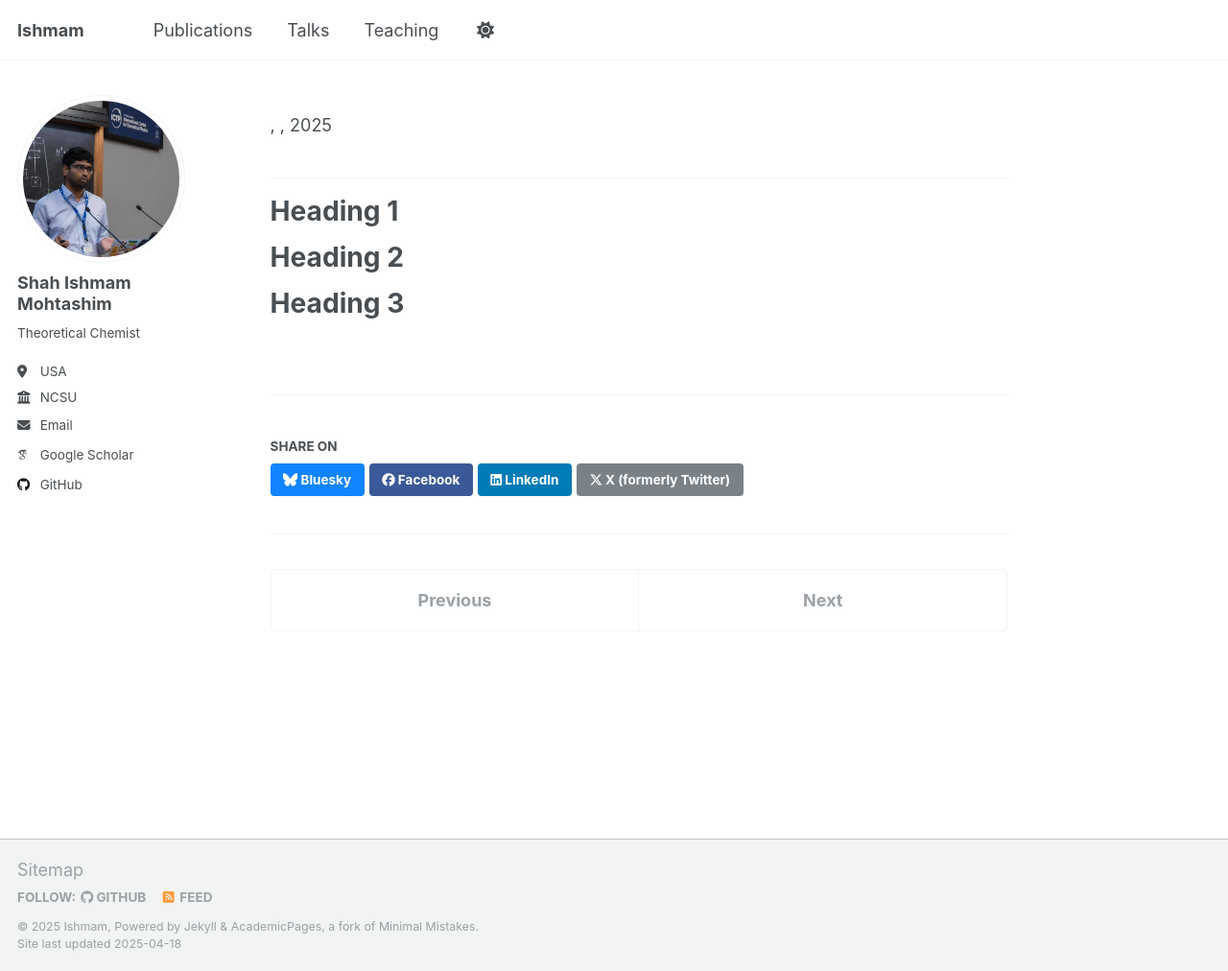
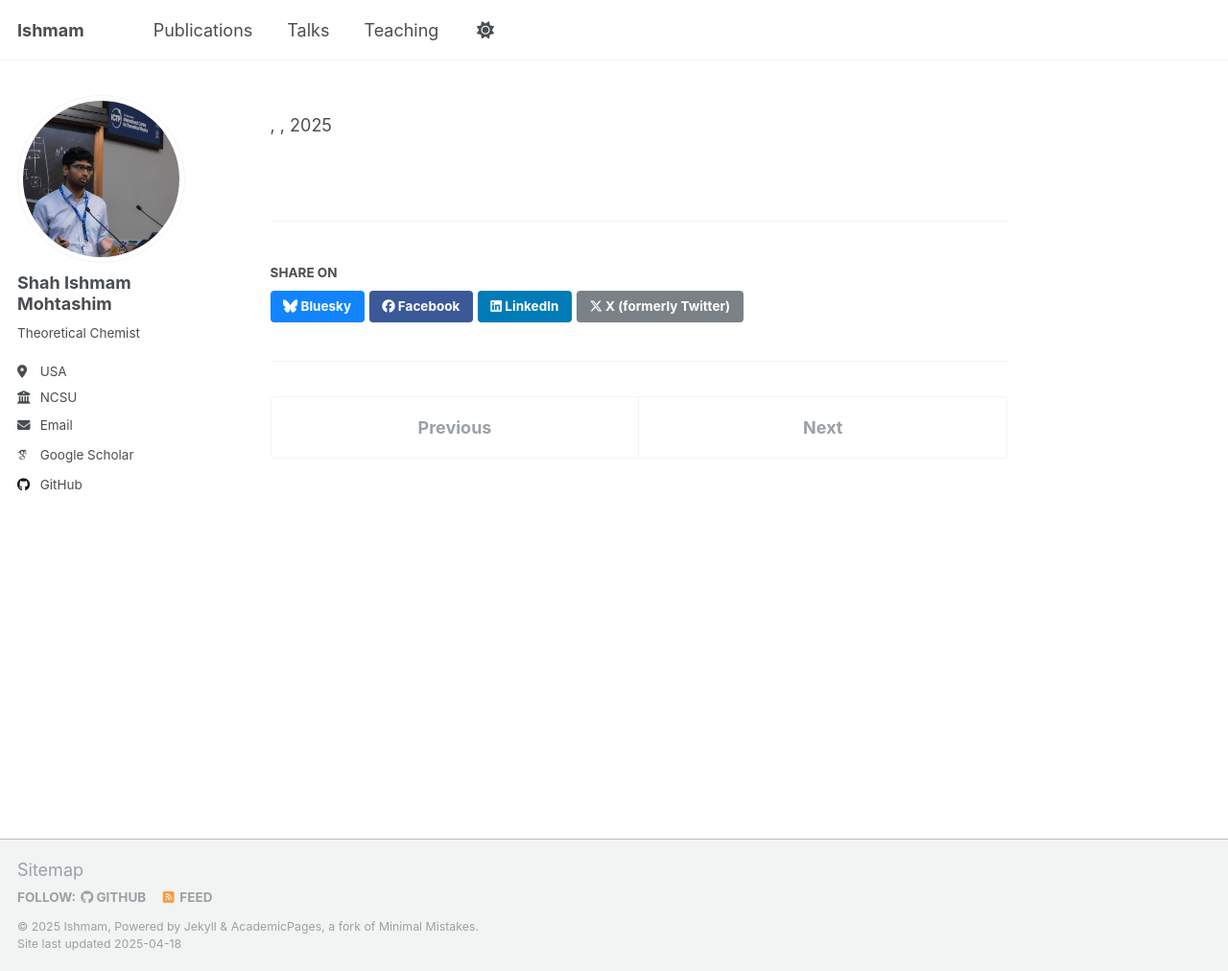
Before and after one commit to IshmamShah/ishmamshah.github.io, a Jekyll site: the page built from _teaching/2024-spring/2024-purdue-teaching.md, in a window 1280 px wide and 1012 px high. Shown: the whole window at 96% size. Built offline with Jekyll 4.4.1, drawn with Linux system fonts in a browser that asks for light colours; some web fonts are replaced.

Commit message:
Update 2024-purdue-teaching.md

```diff
--- a/_teaching/2024-spring/2024-purdue-teaching.md
+++ b/_teaching/2024-spring/2024-purdue-teaching.md
@@ -7,14 +7,3 @@ venue: "Purdue, Chemistry"
 date: 2024-01-01
 location: "IN, USA"
 ---
-
----
-
-Heading 1
-======
-
-Heading 2
-======
-
-Heading 3
-======
```
